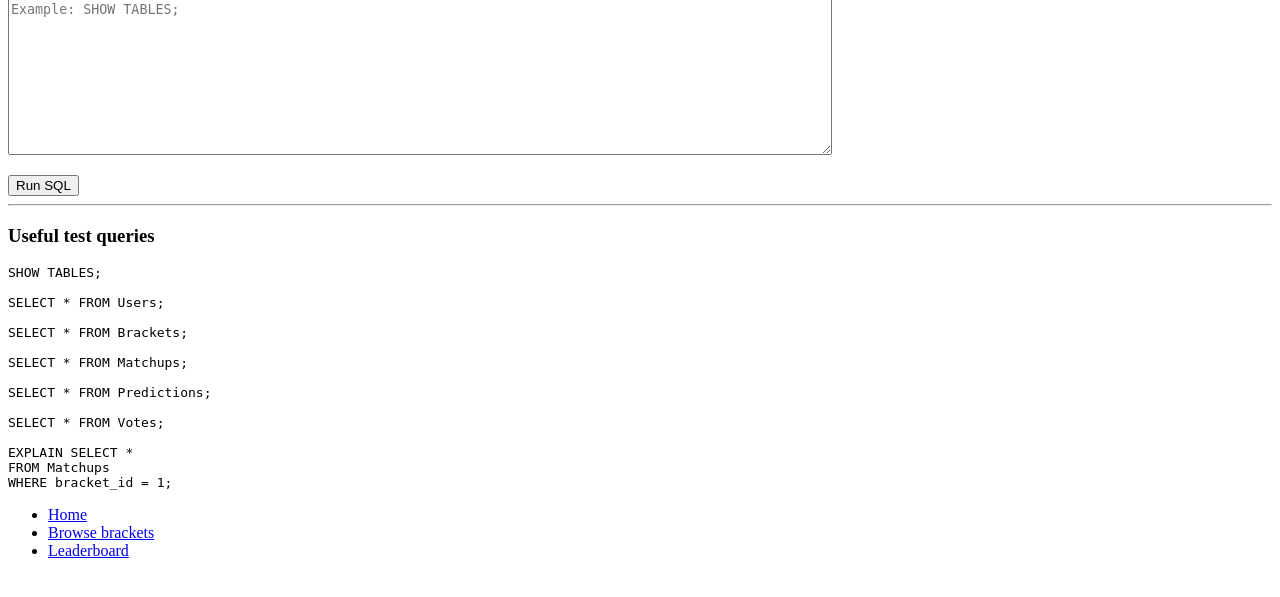
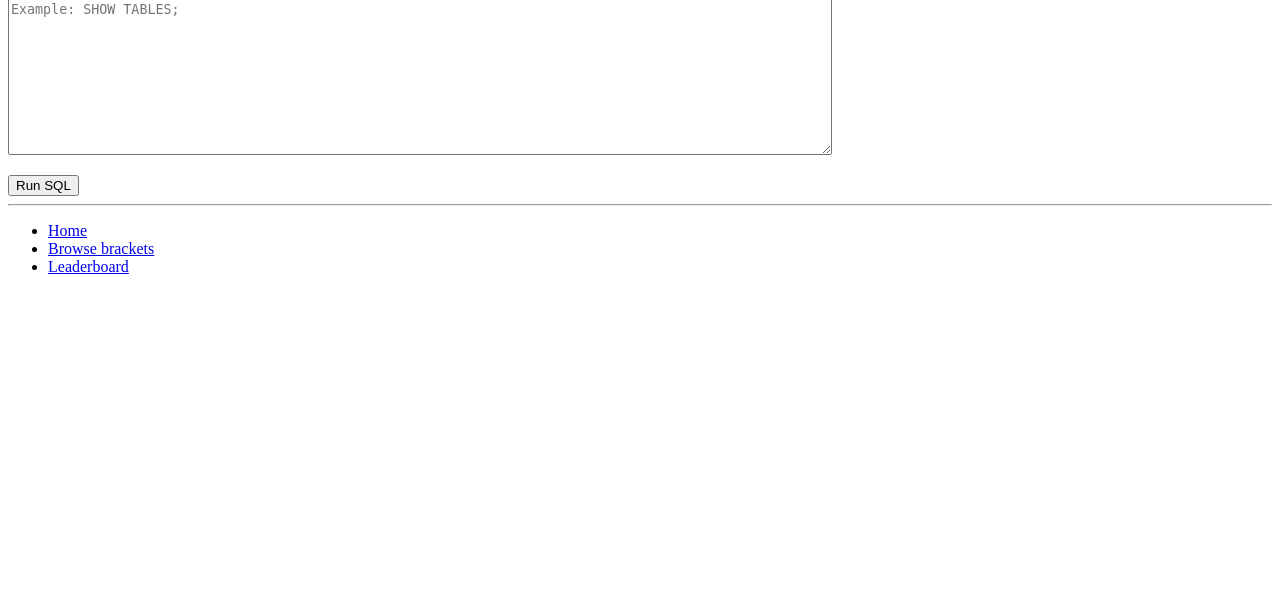
Before and after one commit to rohanyadavreal/CS460VersusProject, a Flask app: template versus_skeleton/templates/admin.html in a window 1280 px wide. Shown: the part 115-712 px from the top of the page. Run offline with Flask 3, Linux system fonts and the light colour scheme; the template is opened without the code that fills it, so the values that code supplies are empty.

Commit message:
Update admin.html

```diff
--- a/versus_skeleton/templates/admin.html
+++ b/versus_skeleton/templates/admin.html
@@ -49,26 +49,6 @@
 
 <hr>
 
-<h3>Useful test queries</h3>
-
-<pre>
-SHOW TABLES;
-
-SELECT * FROM Users;
-
-SELECT * FROM Brackets;
-
-SELECT * FROM Matchups;
-
-SELECT * FROM Predictions;
-
-SELECT * FROM Votes;
-
-EXPLAIN SELECT *
-FROM Matchups
-WHERE bracket_id = 1;
-</pre>
-
 <ul>
   <li><a href="/">Home</a></li>
   <li><a href="/browse">Browse brackets</a></li>
```
